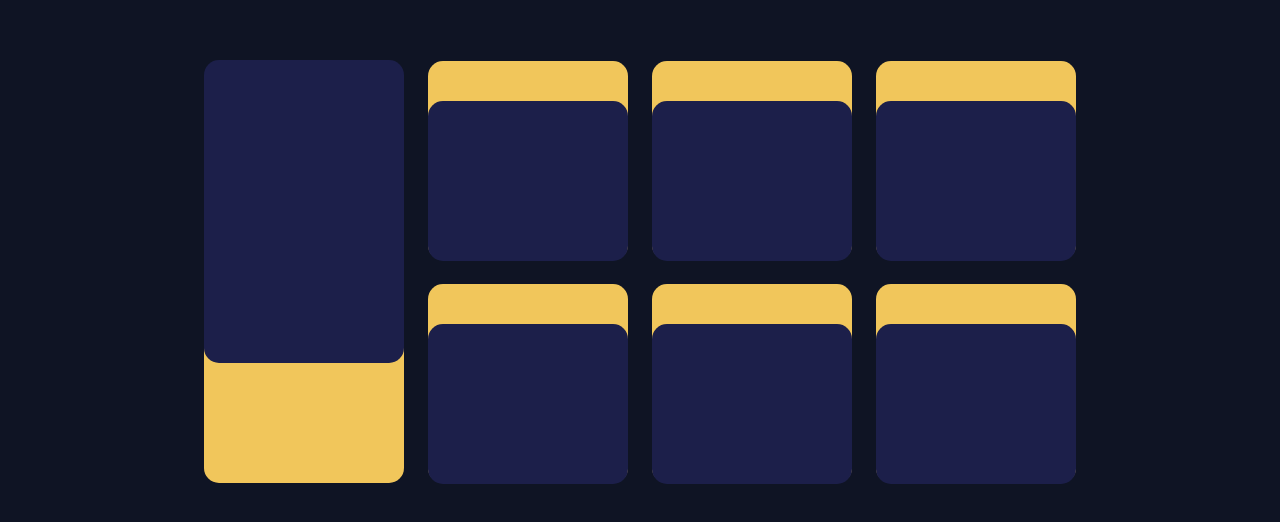
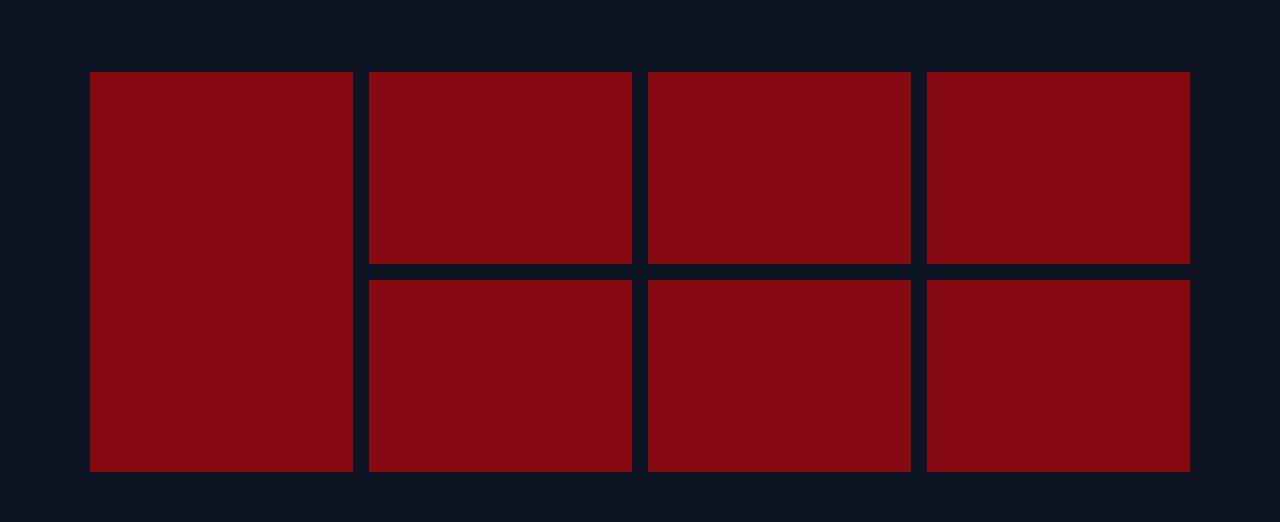
Before and after one commit to steveanthony999/time_tracking_dashboard, a React (Create React App) app: page / in a window 1280 px wide. Shown: the part 128-650 px from the top of the page. Built offline with nearby package versions, Linux system fonts and the light colour scheme.

Commit message:
working on layout

```diff
--- a/src/App.css
+++ b/src/App.css
@@ -8,15 +8,18 @@
 }
 
 .container {
-  display: flex;
+  width: 1100px;
+  height: 400px;
+  display: grid;
+  gap: 1rem;
+  grid-template-columns: repeat(4, 1fr);
 }
 
-.container-right {
-  display: grid;
-  grid-template-columns: repeat(3, 1fr);
+.item {
+  background-color: rgba(255, 0, 0, 0.5);
 }
 
-.card-container {
-  position: relative;
-  margin: 0.75rem;
+.item:first-child {
+  grid-row-start: 1;
+  grid-row-end: 3;
 }
--- a/src/App.js
+++ b/src/App.js
@@ -7,52 +7,13 @@ function App() {
   return (
     <div id='app'>
       <div className='container'>
-        <div className='container-left' style={{ transform: 'rotate(180deg)' }}>
-          <Card
-            cardColor='var(--card-bg-dark-blue)'
-            cardHeight='303px'
-            cardBgColor='var(--soft-orange)'
-            cardTop='120px'
-          />
-        </div>
-        <div className='container-right'>
-          <Card
-            cardColor='var(--card-bg-dark-blue)'
-            cardHeight='160px'
-            cardBgColor='var(--soft-orange)'
-            cardTop='40px'
-          />
-          <Card
-            cardColor='var(--card-bg-dark-blue)'
-            cardHeight='160px'
-            cardBgColor='var(--soft-orange)'
-            cardTop='40px'
-          />
-          <Card
-            cardColor='var(--card-bg-dark-blue)'
-            cardHeight='160px'
-            cardBgColor='var(--soft-orange)'
-            cardTop='40px'
-          />
-          <Card
-            cardColor='var(--card-bg-dark-blue)'
-            cardHeight='160px'
-            cardBgColor='var(--soft-orange)'
-            cardTop='40px'
-          />
-          <Card
-            cardColor='var(--card-bg-dark-blue)'
-            cardHeight='160px'
-            cardBgColor='var(--soft-orange)'
-            cardTop='40px'
-          />
-          <Card
-            cardColor='var(--card-bg-dark-blue)'
-            cardHeight='160px'
-            cardBgColor='var(--soft-orange)'
-            cardTop='40px'
-          />
-        </div>
+        <div className='item'></div>
+        <div className='item'></div>
+        <div className='item'></div>
+        <div className='item'></div>
+        <div className='item'></div>
+        <div className='item'></div>
+        <div className='item'></div>
       </div>
     </div>
   );
```
